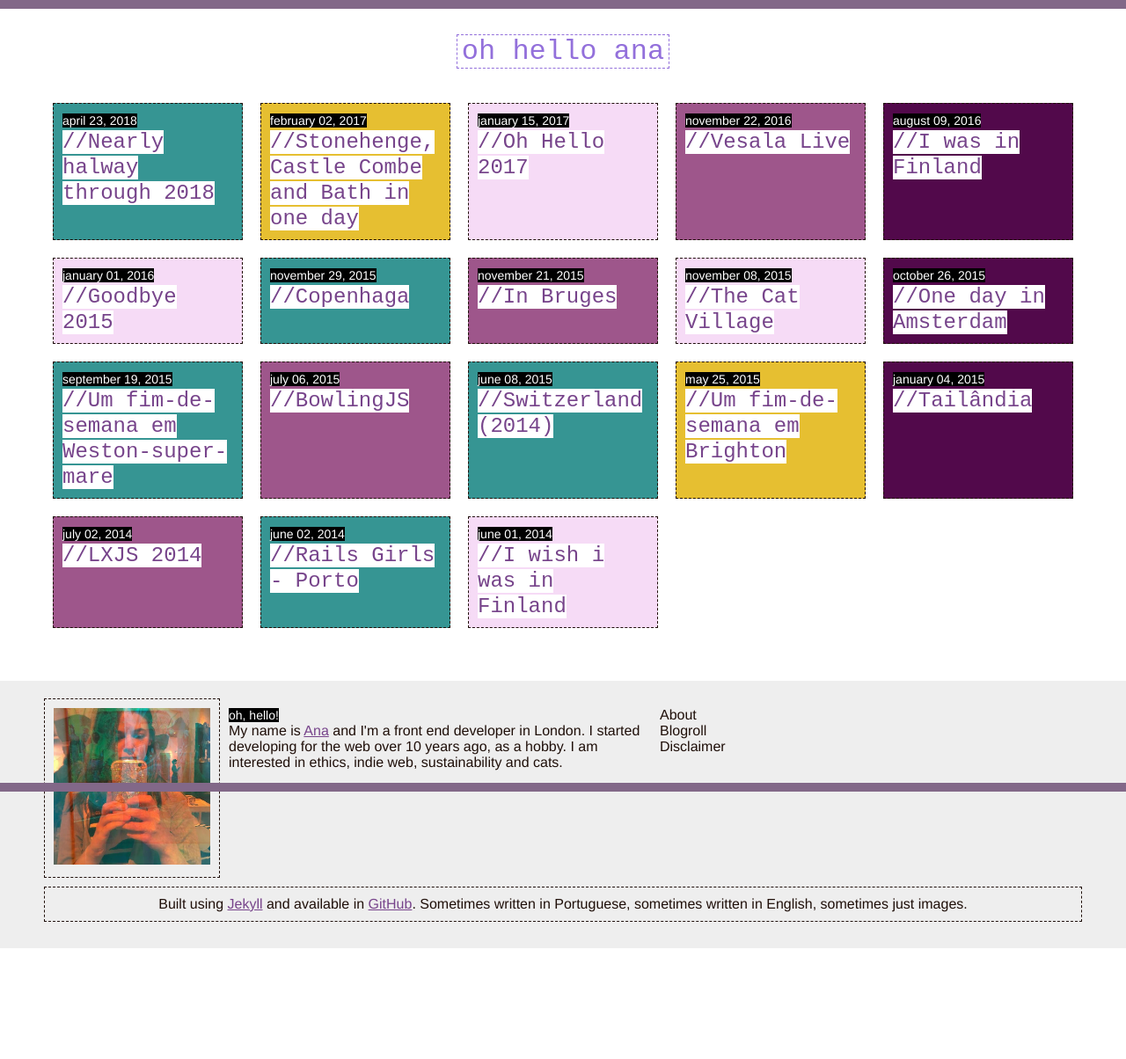
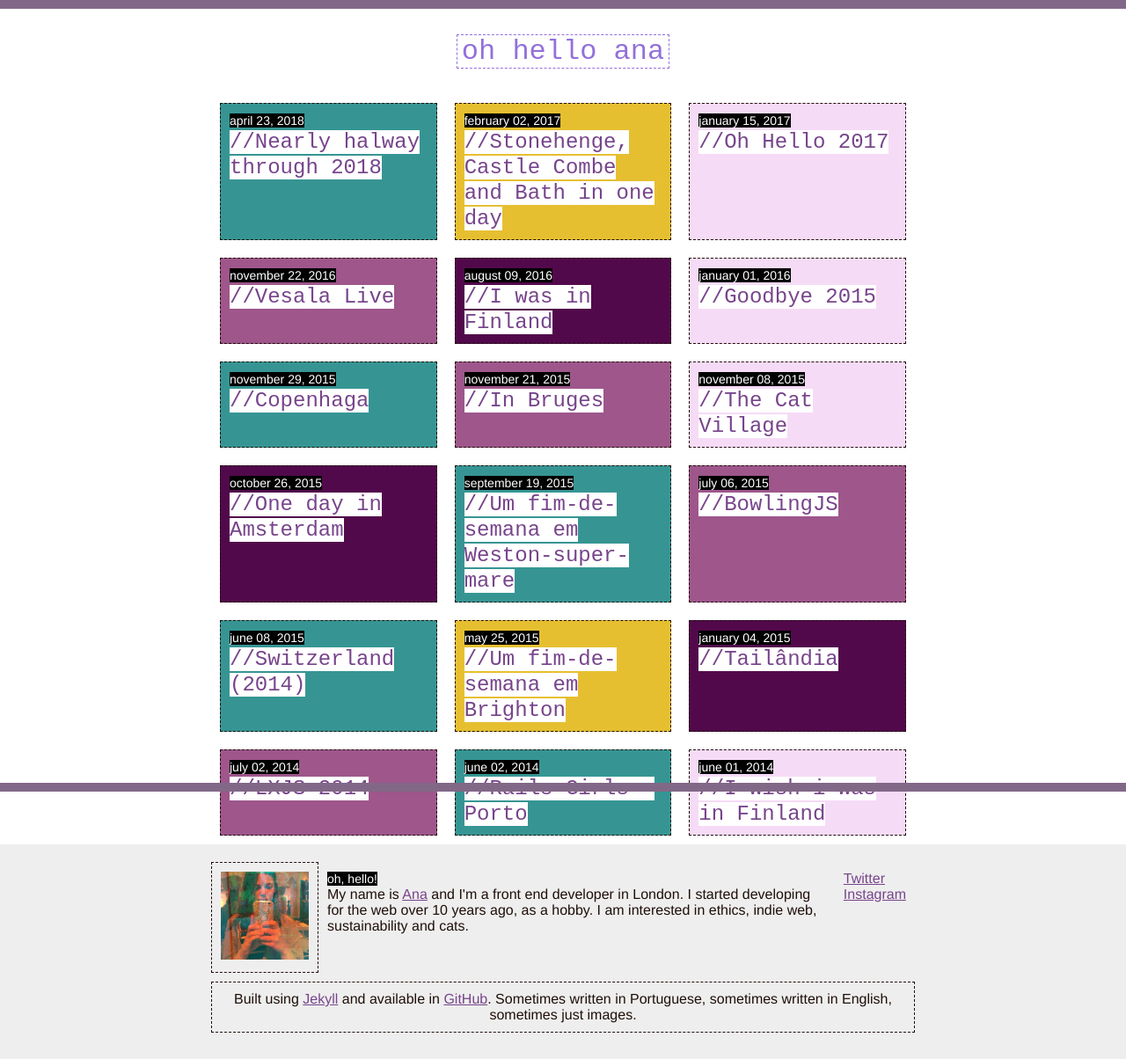
Before and after one commit to ohhelloana/ohhelloana, a Jekyll site: the page built from index.md, in a window 1280 px wide. Shown: the whole page at 88% size. Built offline with Jekyll 4.4.1, drawn with Linux system fonts in a browser that asks for light colours; before the commit the page ends 1078 px from its top, so only the background shows below that.

Commit message:
Add more style and change content of the footer;

```diff
--- a/_includes/footer.html
+++ b/_includes/footer.html
@@ -1,4 +1,6 @@
 <footer class="site-footer h-card">
+
+  <div class="footer-inner-container">
 
     <div class="profile-img photo u-photo">
       <img src="{{ site.baseurl }}/assets/profile.jpg"></img>
@@ -13,13 +15,14 @@
 
     <div class="links">
       <ul>
-        <li>About</li>
-        <li>Blogroll</li>
-        <li>Disclaimer</li>
+        <li><a href="http://www.twitter.com/ohhelloana">Twitter</a></li>
+        <li><a href="http://www.instagram.com/ohhelloana">Instagram</a></li>
       </ul>
     </div>
 
     <div class="footer-notes">
       <p>Built using <a href="https://jekyllrb.com/" target="_blank" rel="me">Jekyll</a> and available in <a href="https://github.com/ohhelloana/ohhelloana.blog" target="_blank">GitHub</a>. Sometimes written in Portuguese, sometimes written in English, sometimes just images.</p>
     </div>
+
+  </div>
 </footer>
--- a/_layouts/home.html
+++ b/_layouts/home.html
@@ -1,7 +1,6 @@
 ---
 layout: default
 ---
-<div class="home">
 <ul class="post-list">
   {% for post in site.posts %}
     <li class="single-post">
@@ -16,4 +15,3 @@ layout: default
     </li>
   {% endfor %}
 </ul>
-</div>
--- a/_sass/_base.scss
+++ b/_sass/_base.scss
@@ -51,15 +51,15 @@ a:active {
 }
 
 .page-content {
-  padding: 0 50px;
   margin-bottom: 50px;
+  max-width: 800px;
+  margin: 0 auto;
+  padding: 0 10px;
 }
 
-
 .post-list {
-
   display: grid;
-  grid-template-columns: repeat(auto-fill, minmax(200px, 1fr) );
+  grid-template-columns: repeat(auto-fill, minmax(250px, 1fr) );
 
   .single-post {
     padding: 10px;
--- a/_sass/_footer.scss
+++ b/_sass/_footer.scss
@@ -1,24 +1,30 @@
 .site-footer {
   background-color: $secondary-bg-color;
-  padding: 20px 50px;
-  display: grid;
-  grid-template-columns: 200px minmax(200px, 1fr) minmax(200px, 1fr);
-  grid-template-areas: "profile bio links"
-                       "notes notes notes";
+  padding: 20px 10px;
+
+  .footer-inner-container {
+    max-width: 800px;
+    margin: 0 auto;
+    display: flex;
+    flex-direction: row;
+    flex-wrap: wrap;
+    padding: 0 10px;
 
     .profile-img {
-    grid-area: profile;
       padding: 10px;
       border: 1px dashed;
+      width: 100px;
+      order: 1;
       img{
         object-fit: cover;
-      width: 100%
+        width: 100px;
       }
     }
 
     .bio {
-    grid-area: bio;
-    padding: 10px;
+      order: 3;
+      width: 100%;
+      padding: 10px 0;
 
       .greeting {
         color: $body;
@@ -29,20 +35,37 @@
         color: white;
       }
     }
-
     .links {
-    grid-area: links;
       padding: 10px;
+      order: 2;
       ul {
         list-style: none;
       }
     }
-
     .footer-notes {
-    grid-area: notes;
       padding: 10px;
       text-align: center;
       margin: 10px 0;
       border: 1px dashed;
+      width: 100%;
+      flex: auto;
+      order: 4;
     }
   }
+}
+
+@media all and (min-width: 600px) {
+  .site-footer {
+    .footer-inner-container {
+      .bio {
+        order: 2;
+        width: auto;
+        flex: 1;
+        padding: 10px;
+      }
+      .links {
+        order: 3;
+      }
+    }
+  }
+}
--- a/_sass/_posts.scss
+++ b/_sass/_posts.scss
@@ -12,9 +12,20 @@
   font-size: 18px;
   line-height: 1.7;
 
+  ul {
+    list-style: square inside none;
+  }
+
   a {
+    color: $secondary-color;
     text-decoration: none;
-    border-bottom: 3px solid $main-color;
+    box-shadow: inset 0 -3px 0 $highlight;
+    padding: 0 1px 0 1px;
+    transition: all .25s ease-in-out;
+    &:hover {
+      color: black;
+      background-color: $highlight;
+    }
   }
 
   p {
--- a/_sass/_variables.scss
+++ b/_sass/_variables.scss
@@ -4,6 +4,7 @@ $body-font-stack: "Helvetica Neue", Helvetica, Arial, sans-serif;
 $main-color: #9370db;
 $secondary-color: #77448b;
 $third-color: #826888;
+$highlight: #ffeb3b;
 $body: #1f0f09;
 
 $secondary-bg-color: #eee;
```
Lines whose indentation alone changed are shown as unchanged.
